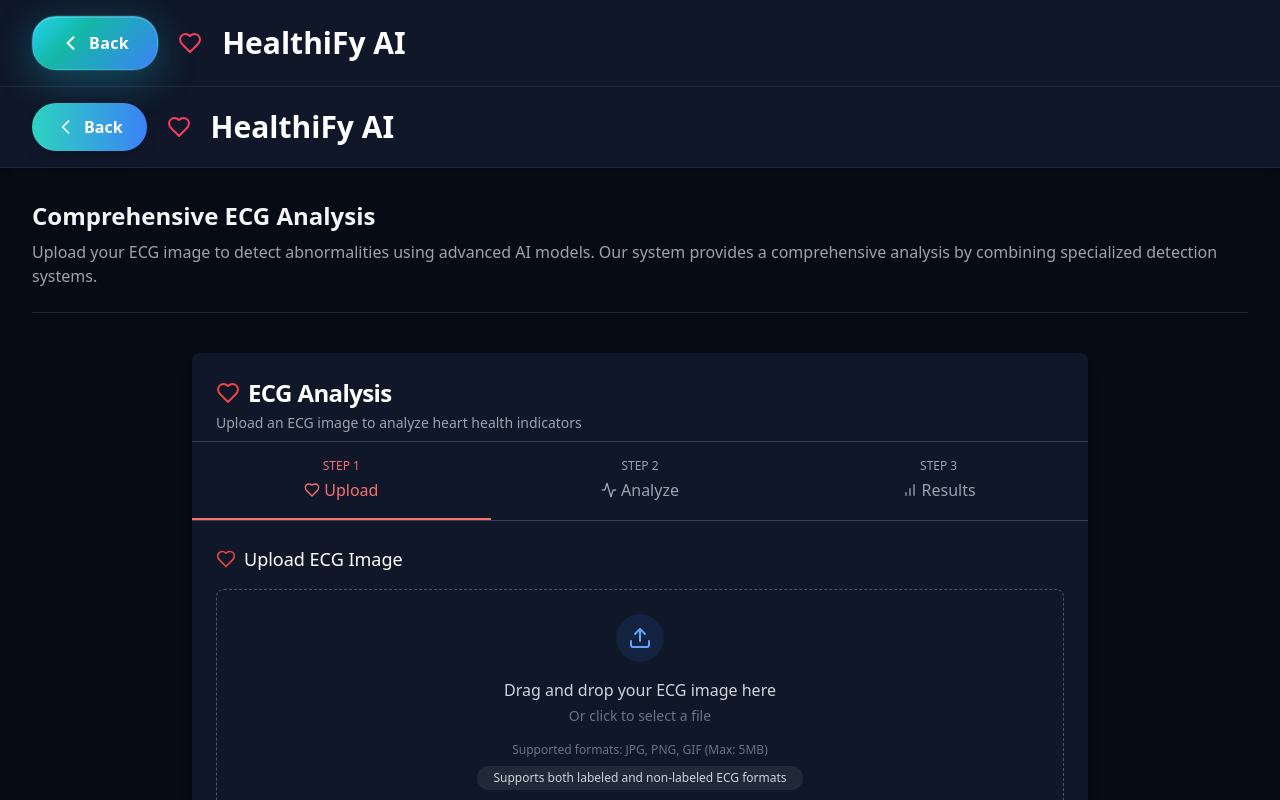
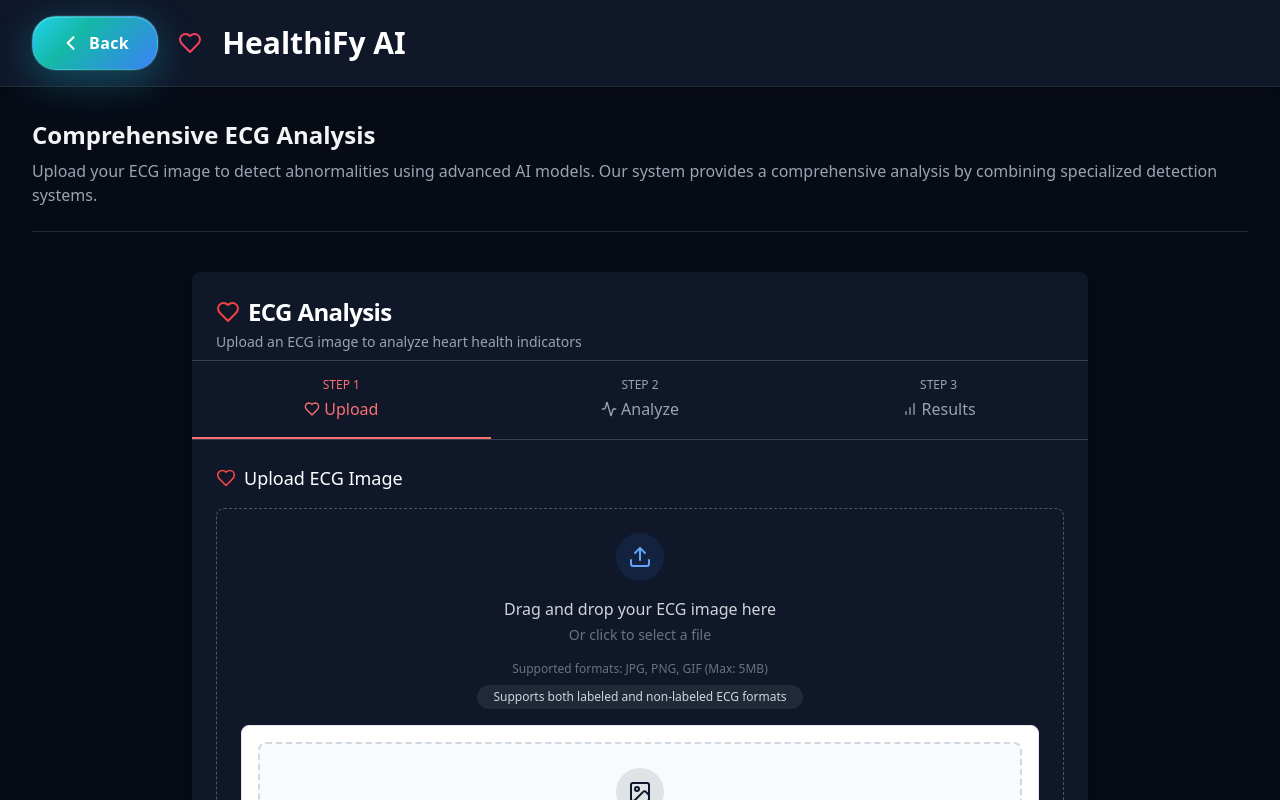
Before and after one commit to ecegroup2/HealthiFy-AI, a React (Vite) app: page / in a window 1280 px wide. Shown: the top 800 px of the page. Built offline with nearby package versions, Linux system fonts and the light colour scheme.

Commit message:
Index.tsx

```diff
--- a/src/pages/Index.tsx
+++ b/src/pages/Index.tsx
@@ -79,39 +79,6 @@ const Index = () => {
         </div>
       </header>
 
-      <header className="bg-[#0f1729] shadow-md border-b border-gray-800">
-        <div className="max-w-7xl mx-auto py-3 sm:py-4 px-3 sm:px-4 md:px-6 lg:px-8">
-          <div className="flex items-center justify-between sm:justify-start gap-2 sm:gap-3">
-            {/* Back Button */}
-            <button
-              onClick={() => window.location.href = 'https://ecegroup2.github.io/'}
-              className="flex items-center gap-1 sm:gap-2 px-3 sm:px-4 md:px-6 py-2 sm:py-2.5 md:py-3 bg-gradient-to-r from-teal-400 to-blue-500 hover:from-teal-300 hover:to-blue-400 text-white font-medium sm:font-semibold rounded-full transition-all duration-300 transform hover:scale-105 shadow-lg hover:shadow-xl text-sm sm:text-base"
-              aria-label="Go back to homepage"
-            >
-              <svg
-                className="w-4 h-4 sm:w-5 sm:h-5"
-                fill="none"
-                stroke="currentColor"
-                viewBox="0 0 24 24"
-              >
-                <path strokeLinecap="round" strokeLinejoin="round" strokeWidth={2} d="M15 19l-7-7 7-7" />
-              </svg>
-              <span className="hidden xs:inline sm:inline">Back</span>
-            </button>
-
-            {/* Logo and Title */}
-            <div className="flex items-center gap-2 sm:gap-3 flex-1 sm:flex-initial justify-center sm:justify-start">
-              <div className="relative w-8 h-8 sm:w-10 sm:h-10 flex items-center justify-center">
-                <div className="absolute inset-0 border-2 border-rose-500 rounded-full opacity-20 animate-ping"></div>
-                <Heart className="h-5 w-5 sm:h-6 sm:w-6 text-rose-500 z-10" />
-              </div>
-              <h1 className="text-lg sm:text-2xl md:text-3xl font-bold text-white truncate">
-                HealthiFy AI
-              </h1>
-            </div>
-          </div>
-        </div>
-      </header>
 
 
       <main className="max-w-7xl mx-auto py-8 px-4 sm:px-6 lg:px-8">
```
